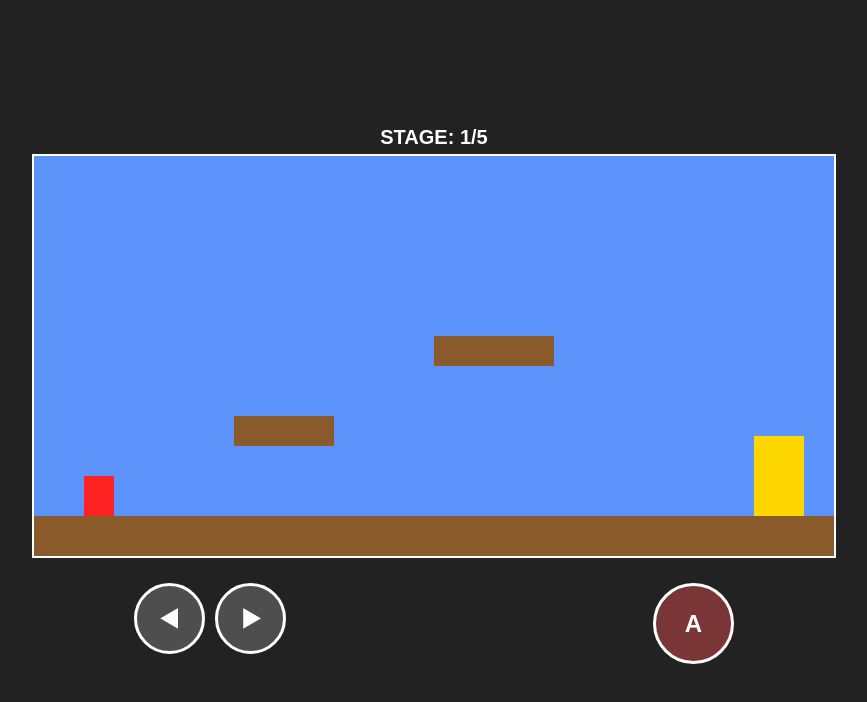
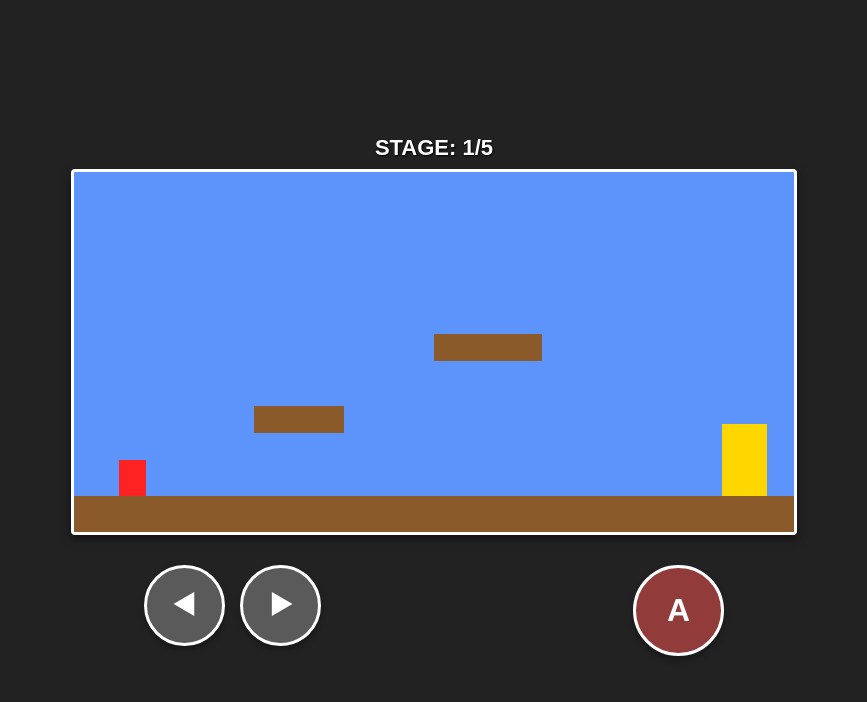
Before and after one commit to 226ttt/Test3, a plain HTML site: page index.html in a window 1280 px wide. Shown: the whole page, without its empty margins (206-1073 px from the left). Drawn offline with Linux system fonts and the light colour scheme.

Commit message:
Update index.html

```diff
--- a/index.html
+++ b/index.html
@@ -3,7 +3,7 @@
 <head>
     <meta charset="UTF-8">
     <meta name="viewport" content="width=device-width, initial-scale=1.0, maximum-scale=1.0, user-scalable=no">
-    <title>My Mobile Mario Game</title>
+    <title>My Mobile Mario Game - Fixed</title>
     <style>
         body {
             margin: 0;
@@ -17,57 +17,70 @@
             color: white;
             font-family: Arial, sans-serif;
             overflow: hidden;
+            /* ป้องกันการเลือกข้อความและการเบราว์เซอร์เด้ง */
             user-select: none;
             -webkit-user-select: none;
+            touch-action: none;
         }
         #ui {
-            font-size: 20px;
-            margin-bottom: 5px;
+            font-size: 22px;
+            margin-bottom: 8px;
             font-weight: bold;
+            text-shadow: 1px 1px 2px #000;
         }
         canvas {
-            background: #5c94fc;
-            border: 2px solid #fff;
+            background: #5c94fc; /* สีฟ้าสไตล์มารีโอ้ */
+            border: 3px solid #fff;
+            border-radius: 4px;
             max-width: 95vw;
-            max-height: 50vh;
+            max-height: 45vh;
             aspect-ratio: 2 / 1;
+            box-shadow: 0px 4px 10px rgba(0,0,0,0.5);
         }
-        /* โซนปุ่มกดบนมือถือ */
+        /* โซนปุ่มกดควบคุมแมตช์สรีระนิ้วมือ */
         #dpad {
             display: flex;
             justify-content: space-between;
             width: 95vw;
             max-width: 600px;
-            margin-top: 15px;
+            margin-top: 20px;
             padding: 10px;
+            box-sizing: border-box;
+            touch-action: none;
         }
         .btn-group {
             display: flex;
-            gap: 10px;
+            gap: 15px;
         }
         .ctrl-btn {
-            width: 65px;
-            height: 65px;
-            background: rgba(255, 255, 255, 0.2);
+            width: 75px;
+            height: 75px;
+            background: rgba(255, 255, 255, 0.25);
             border: 3px solid #fff;
             border-radius: 50%;
             color: white;
-            font-size: 24px;
+            font-size: 28px;
             font-weight: bold;
             display: flex;
             align-items: center;
             justify-content: center;
-            touch-action: manipulation;
+            touch-action: none;
+            box-shadow: 0 4px 6px rgba(0,0,0,0.3);
         }
-        .ctrl-btn:active {
-            background: rgba(255, 255, 255, 0.6);
+        /* ไฮไลท์ปุ่มเมื่อถูกกดสัมผัส */
+        .ctrl-btn.active-touch {
+            background: rgba(255, 255, 255, 0.7);
             color: #000;
+            transform: scale(0.95);
         }
         #btn-jump {
-            background: rgba(255, 85, 85, 0.4);
-            width: 75px;
-            height: 75px;
-            border-radius: 50%;
+            background: rgba(255, 85, 85, 0.5);
+            width: 85px;
+            height: 85px;
+            font-size: 32px;
+        }
+        #btn-jump.active-touch {
+            background: rgba(255, 85, 85, 0.9);
         }
     </style>
 </head>
@@ -76,7 +89,7 @@
     <div id="ui">STAGE: <span id="stage-num">1</span>/5</div>
     <canvas id="gameCanvas" width="800" height="400"></canvas>
 
-    <!-- ปุ่มควบคุมสำหรับมือถือ -->
+    <!-- ปุ่มควบคุม Multi-touch สำหรับมือถือ -->
     <div id="dpad">
         <div class="btn-group">
             <div class="ctrl-btn" id="btn-left">◀</div>
@@ -107,10 +120,10 @@ const player = {
     color: "#ff2222"
 };
 
-// เก็บสถานะปุ่มกด (รองรับทั้งคอมและมือถือ)
+// สถานะการกดปุ่ม
 const keys = { Left: false, Right: false, Jump: false };
 
-// โครงสร้างด่าน 1 - 5
+// โครงสร้างด่าน 1 - 5 (ด่าน 5 ปรับให้ยากสุดกวนเหมือนเดิม)
 const stages = {
     1: [
         { x: 0, y: 360, w: 800, h: 40, type: 'ground' },
@@ -140,12 +153,10 @@ const stages = {
         { x: 740, y: 70, w: 50, h: 80, type: 'door' }
     ],
     5: [
-        // ด่าน 5: มหาโหด (ระยะกระโดดถูกคำนวณให้กว้างเกินไปจนผ่านไม่ได้ในทางปกติ)
         { x: 0, y: 360, w: 150, h: 40, type: 'ground' },
         { x: 250, y: 360, w: 80, h: 40, type: 'ground' },
         { x: 150, y: 360, w: 100, h: 40, type: 'spike' },
         { x: 330, y: 360, w: 470, h: 40, type: 'spike' },
-        // แท่นลอยที่ไกลเกินเอื้อม
         { x: 230, y: 240, w: 30, h: 10, type: 'ground' },
         { x: 420, y: 160, w: 30, h: 10, type: 'ground' },
         { x: 620, y: 120, w: 30, h: 10, type: 'ground' },
@@ -153,7 +164,7 @@ const stages = {
     ]
 };
 
-// --- ระบบควบคุมบนคอมพิวเตอร์ (คีย์บอร์ด) ---
+// --- คีย์บอร์ดสำหรับคอมพิวเตอร์ ---
 window.addEventListener("keydown", (e) => {
     if (e.key === "ArrowRight" || e.key === "d") keys.Right = true;
     if (e.key === "ArrowLeft" || e.key === "a") keys.Left = true;
@@ -165,15 +176,49 @@ window.addEventListener("keyup", (e) => {
     if (e.key === "ArrowUp" || e.key === " " || e.key === "w") keys.Jump = false;
 });
 
-// --- ระบบควบคุมบนมือถือ (Touch Events) ---
-function setupMobileButton(id, keyName) {
-    const btn = document.getElementById(id);
-    btn.addEventListener("touchstart", (e) => { e.preventDefault(); keys[keyName] = true; });
-    btn.addEventListener("touchend", (e) => { e.preventDefault(); keys[keyName] = false; });
+// --- ระบบล็อคปุ่มสแกนนิ้วมือสัมผัส (Multi-touch Engine) ---
+const mappedButtons = [
+    { id: "btn-left", key: "Left" },
+    { id: "btn-right", key: "Right" },
+    { id: "btn-jump", key: "Jump" }
+];
+
+function processTouches(e) {
+    e.preventDefault(); // บล็อกระบบเลื่อนหน้าจอของมือถือดั้งเดิม
+
+    // เคลียร์สถานะปุ่มเก่า
+    keys.Left = false;
+    keys.Right = false;
+    keys.Jump = false;
+
+    // เคลียร์คลาสแสดงผลปุ่มกดค้างเดิมออกทั้งหมดก่อน
+    mappedButtons.forEach(b => document.getElementById(b.id).classList.remove("active-touch"));
+
+    // วนลูปอ่านค่านิ้วทั้งหมดที่แตะค้างอยู่บนจอในเสี้ยววินาทีนั้น
+    for (let i = 0; i < e.touches.length; i++) {
+        const touch = e.touches[i];
+
+        mappedButtons.forEach(btnInfo => {
+            const btnEl = document.getElementById(btnInfo.id);
+            const position = btnEl.getBoundingClientRect();
+
+            // เช็คขอบเขตพื้นที่ว่า นิ้วกำลังทับอยู่บนพื้นที่ปุ่มหรือไม่
+            if (touch.clientX >= position.left && touch.clientX <= position.right &&
+                touch.clientY >= position.top && touch.clientY <= position.bottom) {
+
+                keys[btnInfo.key] = true;
+                btnEl.classList.add("active-touch"); // แสดงเอฟเฟกต์ปุ่มโดนกด
+            }
+        });
+    }
 }
-setupMobileButton("btn-left", "Left");
-setupMobileButton("btn-right", "Right");
-setupMobileButton("btn-jump", "Jump");
+
+// ผูกระบบสัมผัสเข้ากับพื้นที่ควบคุม dpad ทั้งหมด
+const dpadArea = document.getElementById("dpad");
+dpadArea.addEventListener("touchstart", processTouches, { passive: false });
+dpadArea.addEventListener("touchmove", processTouches, { passive: false });
+dpadArea.addEventListener("touchend", processTouches, { passive: false });
+dpadArea.addEventListener("touchcancel", processTouches, { passive: false });
 
 
 function resetPlayer() {
@@ -184,7 +229,6 @@ function resetPlayer() {
 }
 
 function update() {
-    // อัปเดตความเร็วตามปุ่มที่กด
     if (keys.Right) {
         player.vx = player.speed;
     } else if (keys.Left) {
@@ -202,7 +246,6 @@ function update() {
     player.x += player.vx;
     player.y += player.vy;
 
-    // ตกเหว
     if (player.y > canvas.height) {
         alert("💥 ตกเหว! เริ่มด่านนี้ใหม่นะ");
         resetPlayer();
@@ -223,10 +266,10 @@ function update() {
                 if (currentStage < 5) {
                     currentStage++;
                     document.getElementById("stage-num").innerText = currentStage;
-                    alert(`🎉 เยินดีด้วย! ผ่านเข้าสู่ด่าน ${currentStage}`);
+                    alert(`🎉 ยินดีด้วย! ผ่านเข้าสู่ด่าน ${currentStage}`);
                     resetPlayer();
                 } else {
-                    alert("🏆 บ้าน่า!! คุณผ่านด่าน 5 ได้ยังไงกัน!?");
+                    alert("🏆 บ้าน่า!! คุณผ่านด่าน 5 ที่เป็นไปไม่ได้สำเร็จ!?");
                     currentStage = 1;
                     document.getElementById("stage-num").innerText = currentStage;
                     resetPlayer();
```
